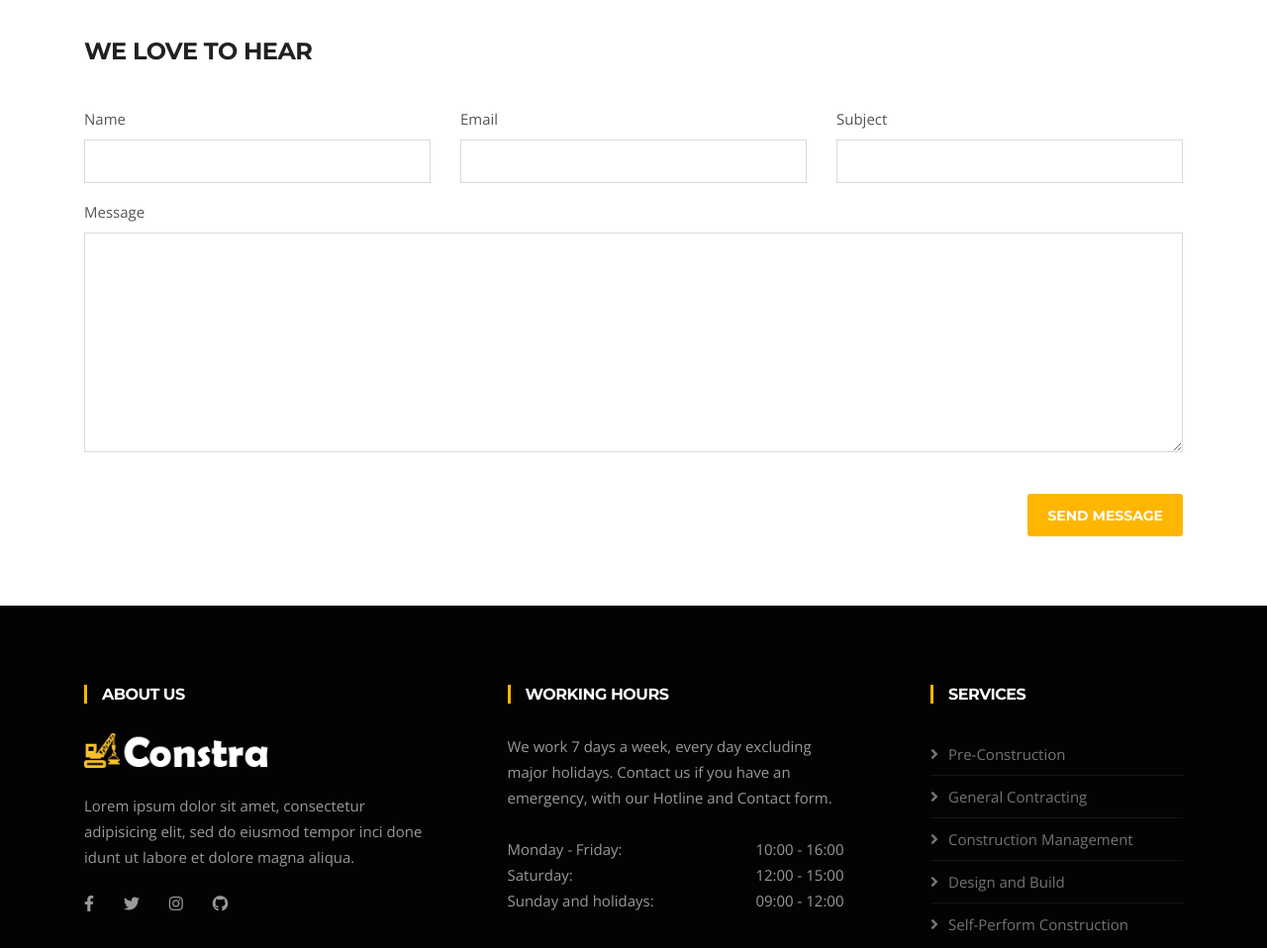
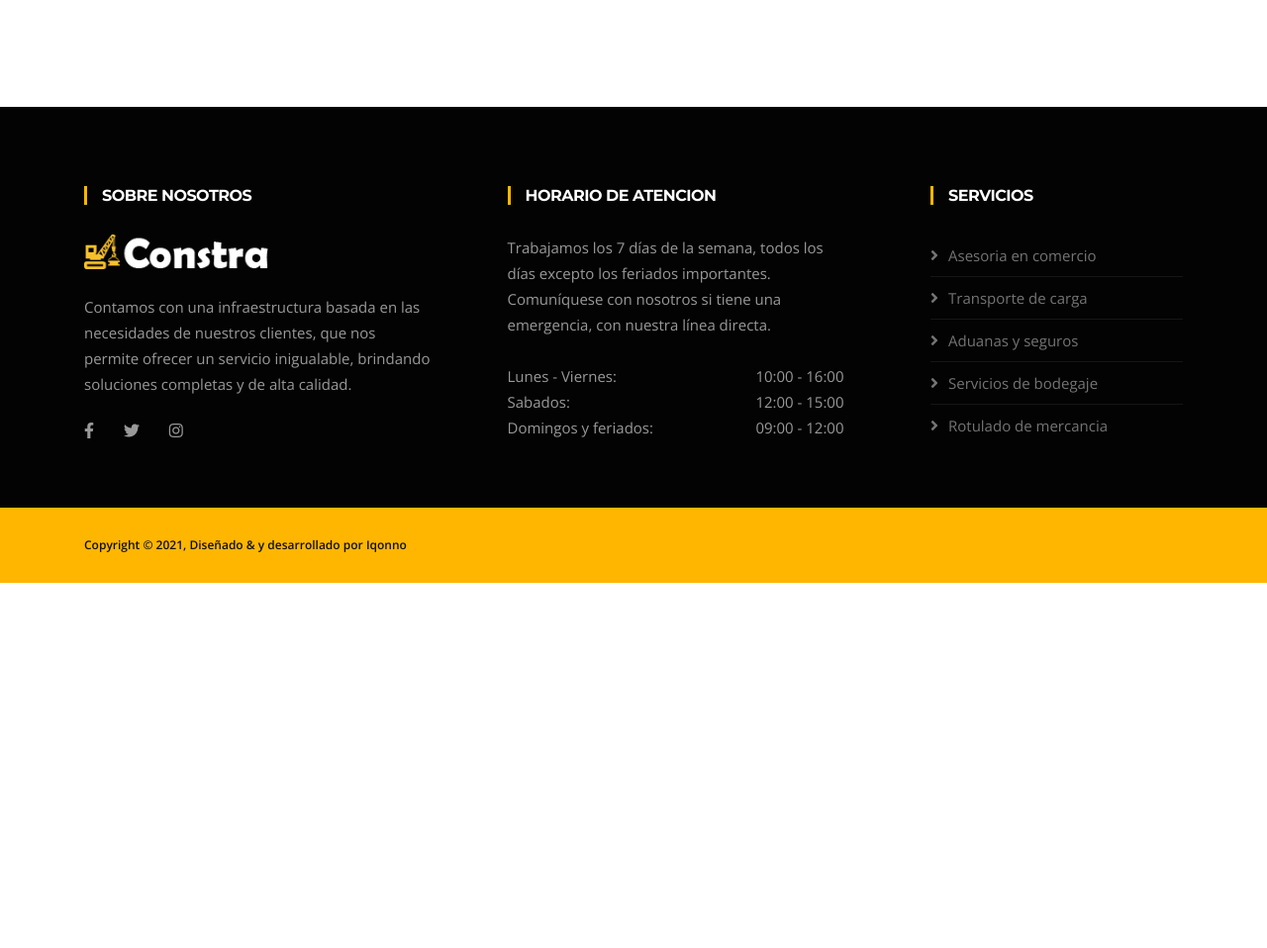
Before and after one commit to brayandiazc/jvainvestment, a plain HTML site: page contact.html in a window 1280 px wide. Shown: the part 1405-2363 px from the top of the page at 99% size. After the commit the page ends 1994 px from the top, so only its background shows below. Drawn offline with nearby package versions, Linux system fonts and the light colour scheme; some packages are replaced by stand-ins of ours.

Commit message:
edit contact page

```diff
--- a/contact.html
+++ b/contact.html
@@ -60,9 +60,6 @@
                       <a title="Instagram" href="#">
                           <span class="social-icon"><i class="fab fa-instagram"></i></span>
                       </a>
-                      <a title="Linkdin" href="#">
-                          <span class="social-icon"><i class="fab fa-github"></i></span>
-                      </a>
                     </li>
                 </ul>
               </div>
@@ -117,14 +114,7 @@
         <div class="row">
           <div class="col-lg-12">
               <div class="banner-heading">
-                <h1 class="banner-title">Contact</h1>
-                <nav aria-label="breadcrumb">
-                    <ol class="breadcrumb justify-content-center">
-                      <li class="breadcrumb-item"><a href="#">Home</a></li>
-                      <li class="breadcrumb-item"><a href="#">Company</a></li>
-                      <li class="breadcrumb-item active" aria-current="page">Contact Us</li>
-                    </ol>
-                </nav>
+                <h1 class="banner-title">Contacto</h1>
               </div>
           </div><!-- Col end -->
         </div><!-- Row end -->
@@ -137,8 +127,8 @@
 
     <div class="row text-center">
       <div class="col-12">
-        <h2 class="section-title">Reaching our Office</h2>
-        <h3 class="section-sub-title">Find Our Location</h3>
+        <h2 class="section-title">Acercate a nuestras oficinas</h2>
+        <h3 class="section-sub-title">Encuentra nuestra ubicación</h3>
       </div>
     </div>
     <!--/ Title row end -->
@@ -150,7 +140,7 @@
             <i class="fas fa-map-marker-alt mr-0"></i>
           </span>
           <div class="ts-service-box-content">
-            <h4>Visit Our Office</h4>
+            <h4>Visite nuestra oficina</h4>
             <p>3150 W Flager St Apt 10 Miami, FL 33135-1240</p>
           </div>
         </div>
@@ -162,8 +152,8 @@
             <i class="fa fa-envelope mr-0"></i>
           </span>
           <div class="ts-service-box-content">
-            <h4>Email Us</h4>
-            <p>office@Constra.com</p>
+            <h4>Email</h4>
+            <p>contacto@jvainvestment.com</p>
           </div>
         </div>
       </div><!-- Col 2 end -->
@@ -174,7 +164,7 @@
             <i class="fa fa-phone-square mr-0"></i>
           </span>
           <div class="ts-service-box-content">
-            <h4>Call Us</h4>
+            <h4>Llámanos</h4>
             <p>(+9) 847-291-4353</p>
           </div>
         </div>
@@ -185,51 +175,10 @@
     <div class="gap-60"></div>
 
     <div class="google-map">
-      <div id="map" class="map" data-latitude="40.712776" data-longitude="-74.005974" data-marker="images/marker.png" data-marker-name="Constra"></div>
+      <div id="map" class="map" data-latitude="25.7720274" data-longitude="-80.2469912" data-marker="images/marker.png" data-marker-name="Constra"></div>
     </div>
 
     <div class="gap-40"></div>
-
-    <div class="row">
-      <div class="col-md-12">
-        <h3 class="column-title">We love to hear</h3>
-        <!-- contact form works with formspree.io  -->
-        <!-- contact form activation doc: https://docs.themefisher.com/constra/contact-form/ -->
-        <form id="contact-form" action="#" method="post" role="form">
-          <div class="error-container"></div>
-          <div class="row">
-            <div class="col-md-4">
-              <div class="form-group">
-                <label>Name</label>
-                <input class="form-control form-control-name" name="name" id="name" placeholder="" type="text" required>
-              </div>
-            </div>
-            <div class="col-md-4">
-              <div class="form-group">
-                <label>Email</label>
-                <input class="form-control form-control-email" name="email" id="email" placeholder="" type="email"
-                  required>
-              </div>
-            </div>
-            <div class="col-md-4">
-              <div class="form-group">
-                <label>Subject</label>
-                <input class="form-control form-control-subject" name="subject" id="subject" placeholder="" required>
-              </div>
-            </div>
-          </div>
-          <div class="form-group">
-            <label>Message</label>
-            <textarea class="form-control form-control-message" name="message" id="message" placeholder="" rows="10"
-              required></textarea>
-          </div>
-          <div class="text-right"><br>
-            <button class="btn btn-primary solid blank" type="submit">Send Message</button>
-          </div>
-        </form>
-      </div>
-
-    </div><!-- Content row -->
   </div><!-- Conatiner end -->
 </section><!-- Main container end -->
 
@@ -238,10 +187,9 @@
     <div class="container">
       <div class="row justify-content-between">
         <div class="col-lg-4 col-md-6 footer-widget footer-about">
-            <h3 class="widget-title">About Us</h3>
+          <h3 class="widget-title">Sobre nosotros</h3>
           <img loading="lazy" class="footer-logo" src="images/footer-logo.png" alt="Constra">
-            <p>Lorem ipsum dolor sit amet, consectetur adipisicing elit, sed do eiusmod tempor inci done idunt ut
-              labore et dolore magna aliqua.</p>
+          <p>Contamos con una infraestructura basada en las necesidades de nuestros clientes, que nos permite ofrecer un servicio inigualable, brindando soluciones completas y de alta calidad.</p>
           <div class="footer-social">
             <ul>
               <li><a href="https://facebook.com/themefisher" aria-label="Facebook"><i
@@ -250,30 +198,28 @@
               </li>
               <li><a href="https://instagram.com/themefisher" aria-label="Instagram"><i
                     class="fab fa-instagram"></i></a></li>
-                <li><a href="https://github.com/themefisher" aria-label="Github"><i class="fab fa-github"></i></a></li>
             </ul>
           </div><!-- Footer social end -->
         </div><!-- Col end -->
 
         <div class="col-lg-4 col-md-6 footer-widget mt-5 mt-md-0">
-            <h3 class="widget-title">Working Hours</h3>
+          <h3 class="widget-title">Horario de atencion</h3>
           <div class="working-hours">
-              We work 7 days a week, every day excluding major holidays. Contact us if you have an emergency, with our
-              Hotline and Contact form.
-              <br><br> Monday - Friday: <span class="text-right">10:00 - 16:00 </span>
-              <br> Saturday: <span class="text-right">12:00 - 15:00</span>
-              <br> Sunday and holidays: <span class="text-right">09:00 - 12:00</span>
+            Trabajamos los 7 días de la semana, todos los días excepto los feriados importantes. Comuníquese con nosotros si tiene una emergencia, con nuestra línea directa.
+            <br><br> Lunes - Viernes: <span class="text-right">10:00 - 16:00 </span>
+            <br> Sabados: <span class="text-right">12:00 - 15:00</span>
+            <br> Domingos y feriados: <span class="text-right">09:00 - 12:00</span>
           </div>
         </div><!-- Col end -->
 
         <div class="col-lg-3 col-md-6 mt-5 mt-lg-0 footer-widget">
-            <h3 class="widget-title">Services</h3>
+          <h3 class="widget-title">Servicios</h3>
           <ul class="list-arrow">
-              <li><a href="service-single.html">Pre-Construction</a></li>
-              <li><a href="service-single.html">General Contracting</a></li>
-              <li><a href="service-single.html">Construction Management</a></li>
-              <li><a href="service-single.html">Design and Build</a></li>
-              <li><a href="service-single.html">Self-Perform Construction</a></li>
+            <li><a href="services.html">Asesoria en comercio</a></li>
+            <li><a href="services.html">Transporte de carga</a></li>
+            <li><a href="services.html">Aduanas y seguros</a></li>
+            <li><a href="services.html">Servicios de bodegaje</a></li>
+            <li><a href="services.html">Rotulado de mercancia</a></li>
           </ul>
         </div><!-- Col end -->
       </div><!-- Row end -->
```
Also changed, not shown: 404.html (+1 -4 lines), about.html (+0 -3 lines), services.html (+0 -3 lines). Lines whose indentation alone changed are shown as unchanged.
